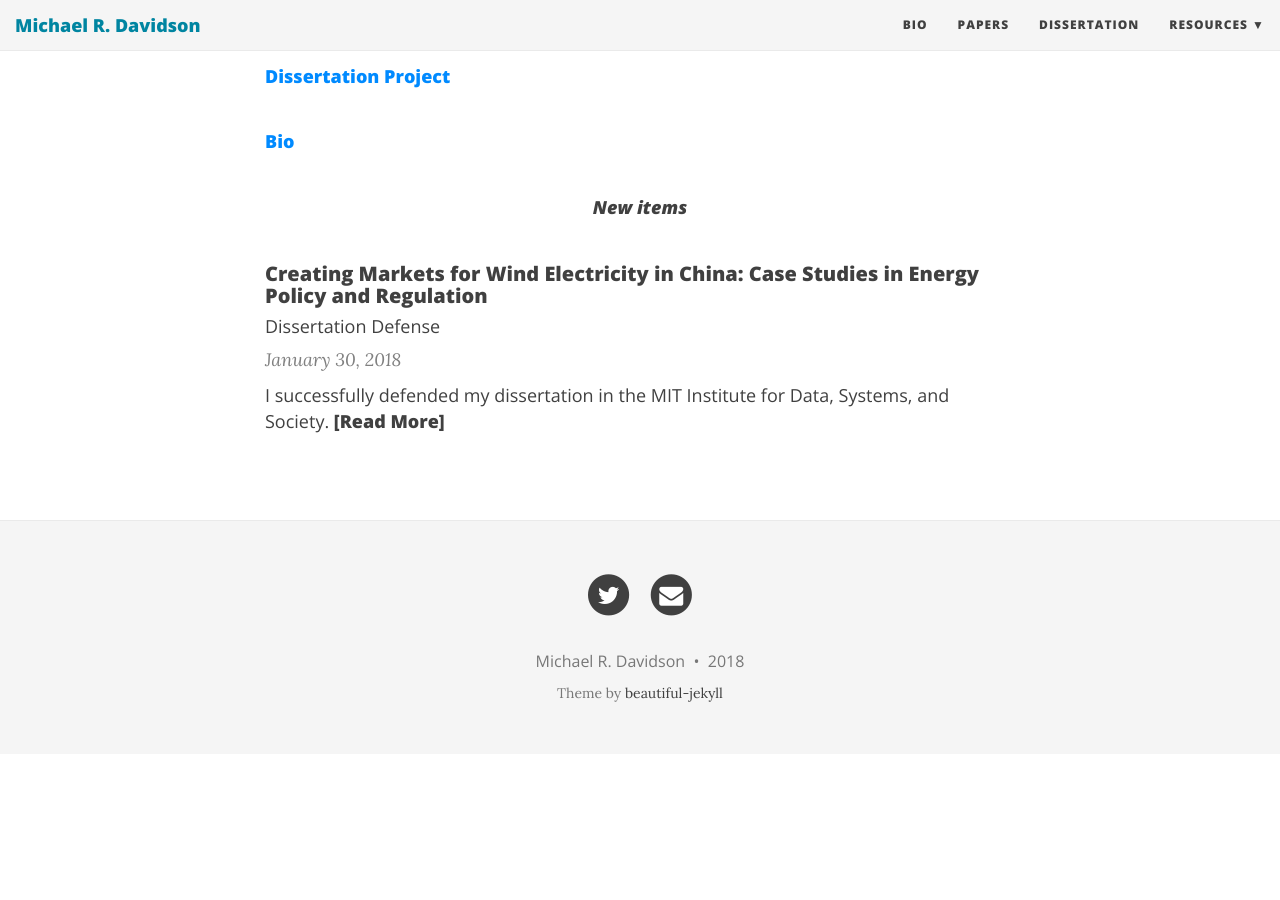
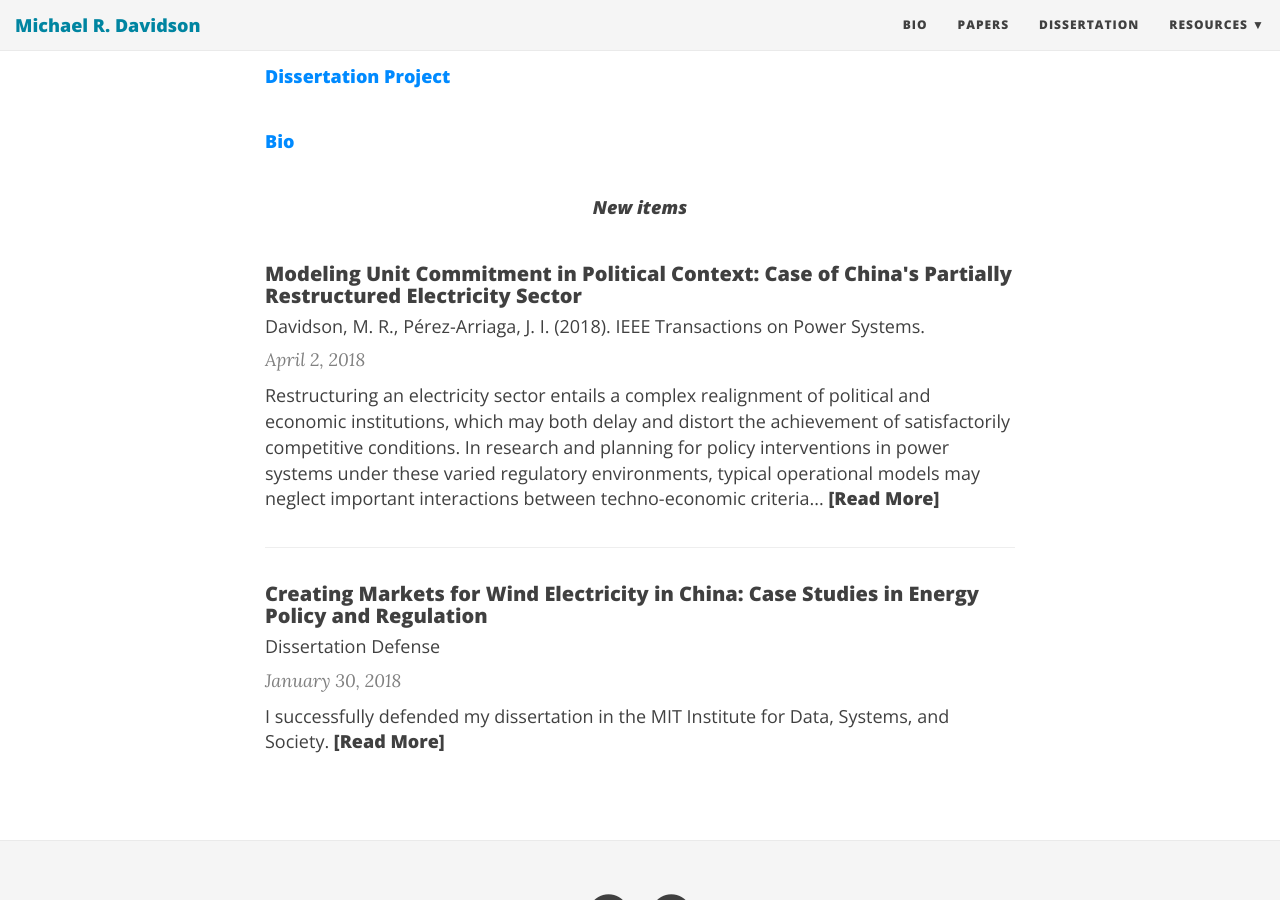
Before and after one commit to east-winds/east-winds.github.io, a Jekyll site: the page built from index.html, in a window 1280 px wide and 900 px high, scrolled down 370 px. Built offline with Jekyll 4.4.1, drawn with Linux system fonts in a browser that asks for light colours; nearby versions of some CDN libraries; the list of posts is cut into pages by our own code; before the commit the page ends 1124 px from its top, so only the background shows below that.

Commit message:
ieee paper

```diff
--- /dev/null
+++ b/_posts/2018-04-02-unit-commitment-china-political-context-ieee.md
@@ -0,0 +1,13 @@
+---
+layout: paper
+title: "Modeling Unit Commitment in Political Context: Case of China's Partially Restructured Electricity Sector"
+subtitle: Davidson, M. R., Pérez-Arriaga, J. I. (2018). IEEE Transactions on Power Systems.
+tags: [home, papers]
+
+---
+
+
+Restructuring an electricity sector entails a complex realignment of political and economic institutions, which may both delay and distort the achievement of satisfactorily competitive conditions. In research and planning for policy interventions in power systems under these varied regulatory environments, typical operational models may neglect important interactions between techno-economic criteria and political constraints, leading to poor understanding of underlying causes of inefficiency and to inappropriate recommendations. We develop tractable formulations of the unit commitment problem based on integer clustering of similar units that endogenize important political factors in the Northeast grid region of China. We demonstrate the importance of these interactions on operations and provide a set of options for researchers to explore further pathways for China's ongoing power system reforms. For example, wind integration, a key policy priority, is inhibited by the interaction of institutions limiting short- and long-term sources of flexibilities in inter-provincial trade.
+
+
+[Link to pre-print](http://ieeexplore.ieee.org/document/8329554/)
```
Also changed, not shown: papers.md (+1 -1 lines).
